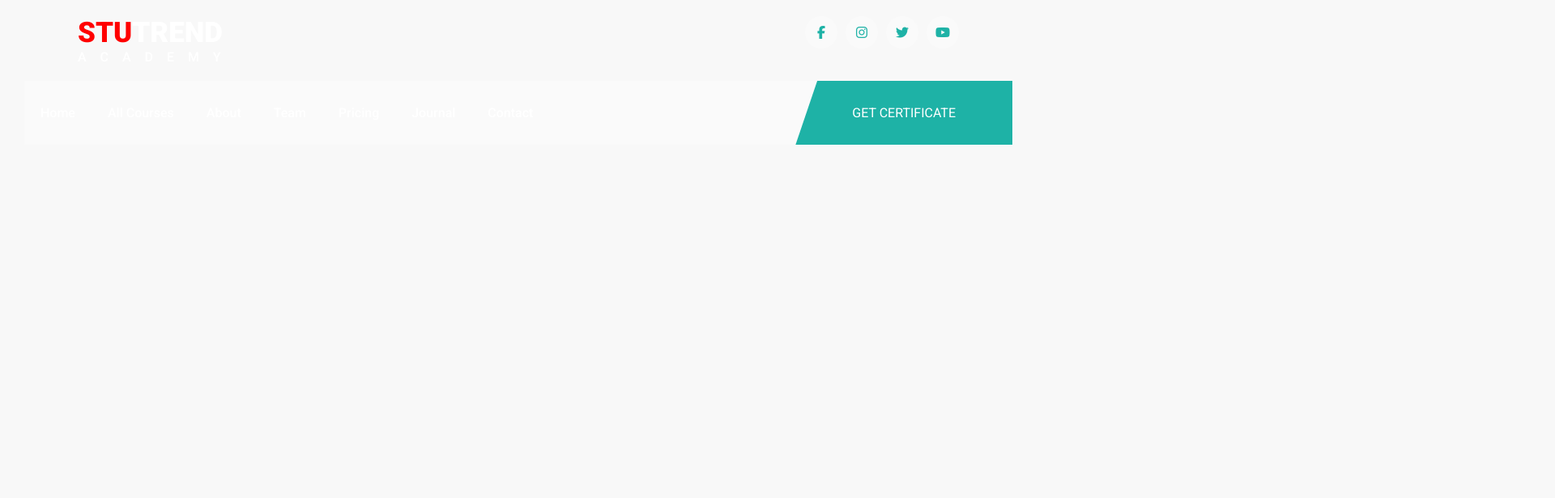
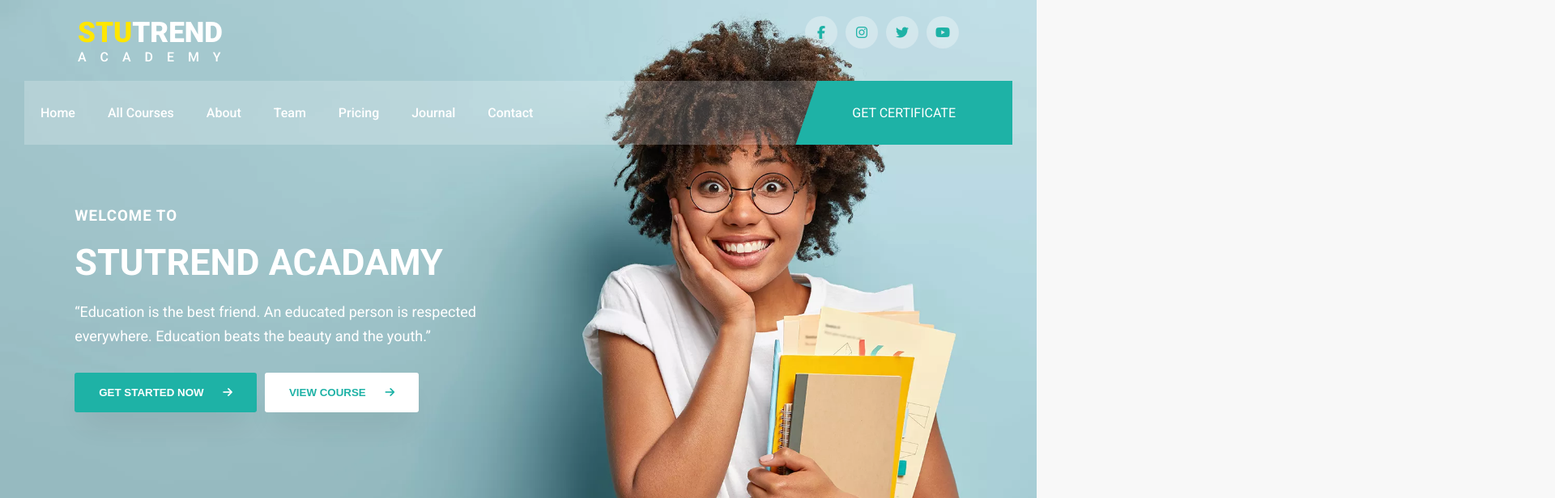
Before and after one commit to Abhilmxz/Stutrend, a React (Create React App) app: page / in a window 1280 px wide. Shown: the top 616 px of the page at 81% size, 1920 px wide, since content can reach past the window. Built offline with nearby package versions, Linux system fonts and the light colour scheme.

Commit message:
first commit

```diff
--- a/src/App.js
+++ b/src/App.js
@@ -1,27 +1,20 @@
 import React from 'react';
-import './App.css'
+import './App.css';
 import Header from './components/common/header/Header';
 import { BrowserRouter as Router, Routes, Route } from "react-router-dom";
-
 import Home from "./components/home/Home";
 import About from './components/about/About';
-// import Hero from './components/home/hero/Hero';
-
 
 const App = () => {
   return (
-    <>
-      <Router>
+    <Router>
       <Header />
-      {/* <Hero/>
-      <About/> */}
       <Routes>
-          <Route path='/' exact component={Home} />
-          <Route path="/about" exact component={About} />
+        <Route path='/' element={<Home />} />
+        <Route path="/about" element={<About />} />
       </Routes>
-      </Router>
-    </>
-  )
+    </Router>
+  );
 };
 
 export default App;
--- a/src/components/common/header/Header.css
+++ b/src/components/common/header/Header.css
@@ -8,7 +8,7 @@
     color: #fff;
   }
   .logo span{
-    color:#ff0000;
+    color:#ffe600;
   }
   .logo .abhi{
     color:#ffffff;
```
